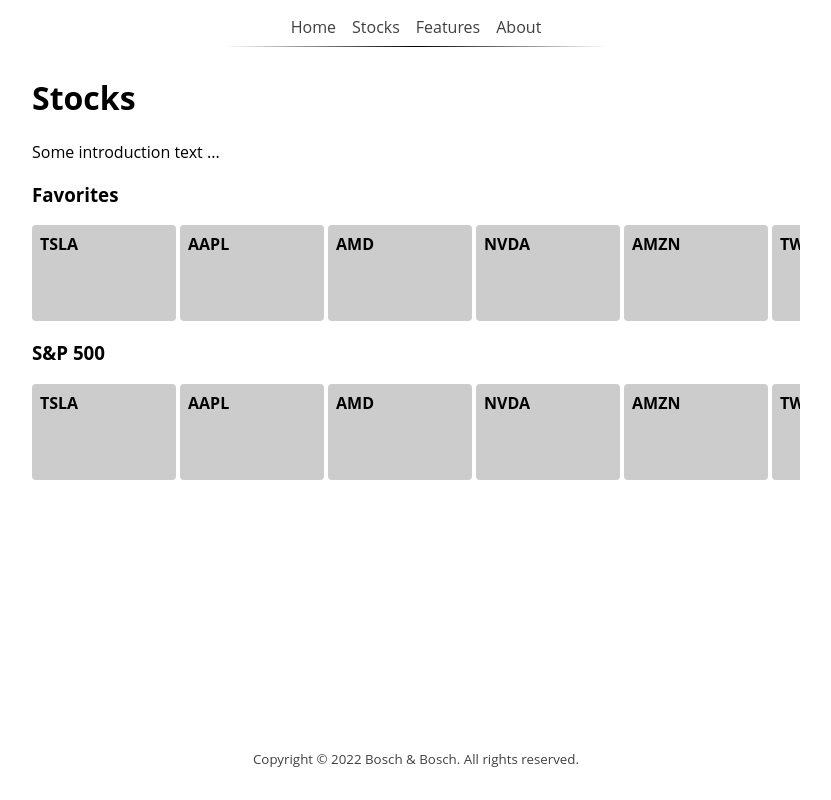
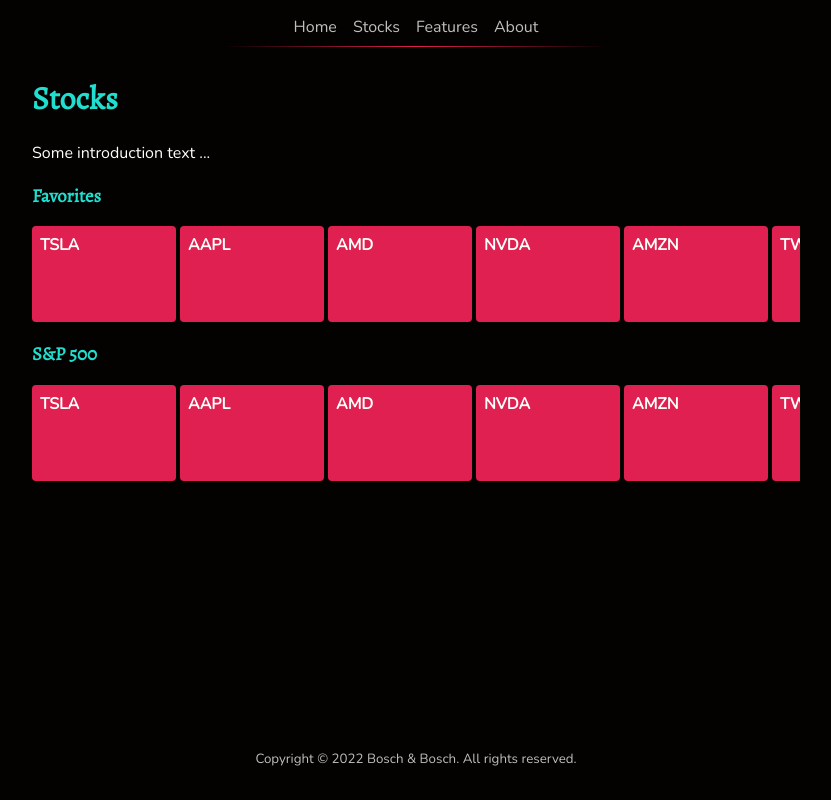
Before and after one commit to JoelBosch90/stocks-in-motion, a Next.js app in the folder client/: page /stocks in a window 1280 px wide. Shown: the whole page, without its empty margins (224-1055 px from the left). Built offline with nearby package versions, Linux system fonts and the light colour scheme.

Commit message:
Played with some colors

```diff
--- a/client/components/card.module.scss
+++ b/client/components/card.module.scss
@@ -8,7 +8,8 @@
   // Provide some temporary defaults for testing purposes.
   width: 8em;
   height: 5em;
-  background-color: #ccc;
+  background-color: var(--primary-accent);
+  color: var(--text-color);
 
   // Add a subtly rounded border for a friendlier look.
   border-radius: 0.25em;
@@ -26,12 +27,13 @@
 
     &:hover
     {
-      // Make the card stand out on hover when it is a clickable item.
-      filter:brightness(110%);
+      // Make the card stand out on hover to show that it is an interactive
+      // element.
+      background-color: var(--secondary-accent);
 
       // Animate the filter.
-      transition-duration: var(--animation-speed-quick);
-      transition-property: filter;
+      transition-duration: var(--animation-speed-slow);
+      transition-property: background-color;
     }
   }
 }
--- a/client/components/layout/header.module.scss
+++ b/client/components/layout/header.module.scss
@@ -26,7 +26,7 @@
 
     // Instead, we'll use a background that's a single pixel high to immitate a
     // border. This allows us to use a linear gradient instead.
-    background: linear-gradient(to right, white 0%,black 50%,white 100%);
+    background: linear-gradient(to right, var(--background-color) 0%, var(--primary-accent) 50%, var(--background-color) 100%);
     height: 1px;
 
     // We don't want this line to span the full width of the navigation menu.
--- a/client/styles/elements/_index.scss
+++ b/client/styles/elements/_index.scss
@@ -2,3 +2,5 @@
  *  This file imports the basic styling for all elements.
  */
 @use 'a';
+@use 'body';
+@use 'headers';
--- /dev/null
+++ b/client/styles/elements/body.scss
@@ -0,0 +1,13 @@
+/**
+ *  This file applies global styling for the body tag.
+ */
+
+body
+{
+  // Install a default font family.
+  font-family: var(--text-font);
+
+  // Install default colors.
+  background-color: var(--background-color);
+  color: var(--text-color);
+}
--- /dev/null
+++ b/client/styles/elements/headers.scss
@@ -0,0 +1,9 @@
+/**
+ *  This file applies global styling for header tags.
+ */
+
+h1, h2, h3
+{
+  font-family: var(--title-font);
+  color: var(--title-color);
+}
--- a/client/styles/globals.scss
+++ b/client/styles/globals.scss
@@ -15,7 +15,4 @@
 
   // We always want to use the full screen width.
   height: 100%;
-
-  // Install a default font family.
-  font-family: 'Open Sans', sans-serif;
 }
--- a/client/styles/properties/_index.scss
+++ b/client/styles/properties/_index.scss
@@ -2,3 +2,5 @@
  *  This file imports all styling properties.
  */
 @use 'animations';
+@use 'colors';
+@use 'fonts';
--- /dev/null
+++ b/client/styles/properties/colors.scss
@@ -0,0 +1,33 @@
+/**
+ *  This file sets all properties related to colors.
+ */
+:root
+{
+  // Set a common hue. This makes sure that all colors fit together well.
+  --hue: 75%;
+
+  // Set a common lightness. We can use this for the regular colors to make sure
+  // they fit well together. We should only deviate for white and black.
+  --lightness: 50%;
+
+  // Determine a common palette of colors.
+  --red:      hsl(0, var(--hue), 50%);
+  --orange:   hsl(30, var(--hue), 50%);
+  --yellow:   hsl(50, var(--hue), 50%);
+  --green:    hsl(125, var(--hue), 50%);
+  --turquoise:hsl(175, var(--hue), 50%);
+  --blue:     hsl(210, var(--hue), 50%);
+  --purple:   hsl(285, var(--hue), 50%);
+  --pink:     hsl(345, var(--hue), 50%);
+
+  // This black has the slightly hint of red to give the app a warmer feeling.
+  --black:    hsl(0, var(--hue), 1%);
+
+  // Use a light hint of yellow in the white for good contrast with the black.
+  --white:    hsl(50, var(--hue), 99%);
+
+  // Set the branding colors.
+  --background-color: var(--black);
+  --primary-accent: var(--pink);
+  --secondary-accent: var(--turquoise);
+}
--- /dev/null
+++ b/client/styles/properties/fonts.scss
@@ -0,0 +1,14 @@
+/**
+ *  This file sets all properties related to fonts.
+ */
+
+@import url('https://fonts.googleapis.com/css2?family=Alegreya&family=Nunito&display=swap');
+
+:root
+{
+  --text-font: Nunito, sans-serif;
+  --text-color: var(--white);
+
+  --title-font: Alegreya, serif;
+  --title-color: var(--secondary-accent);
+}
```
